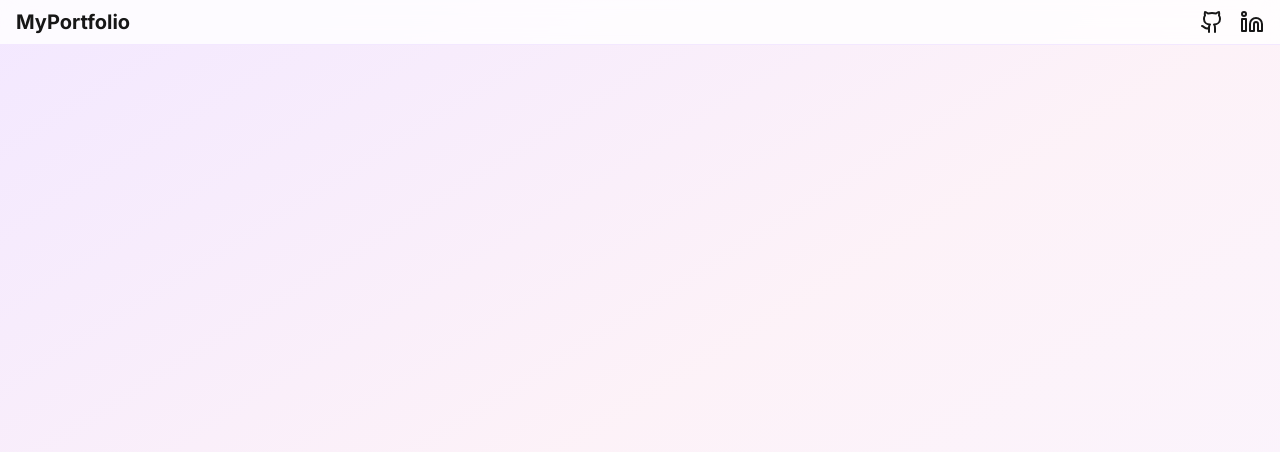
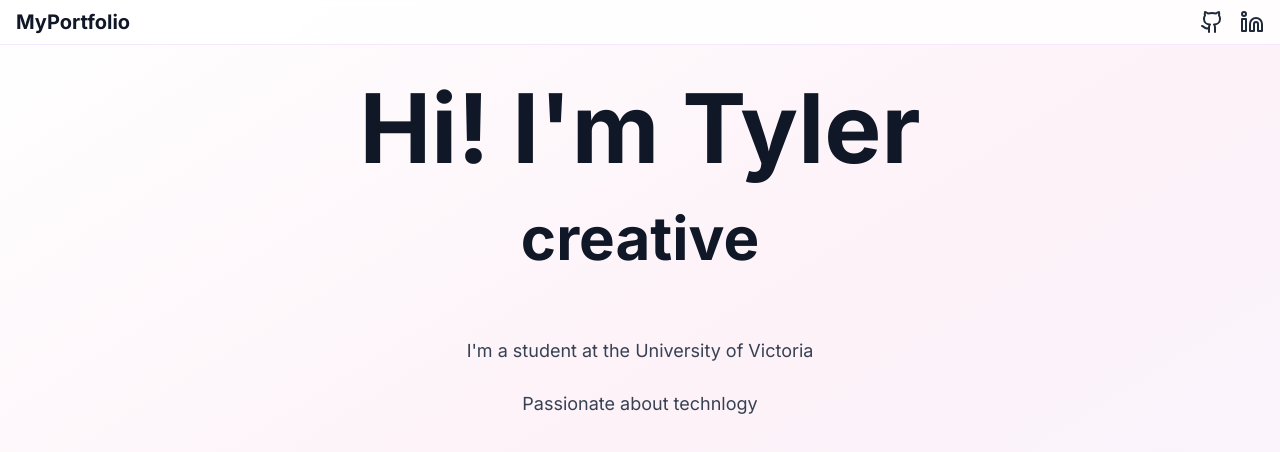
Before and after one commit to TylerLeHere/PersonalWebsite, a Next.js app in the folder mywebsite/: page / in a window 1280 px wide. Shown: the top 452 px of the page. Built offline with nearby package versions, Linux system fonts and the light colour scheme.

Commit message:
Added some typing logic

```diff
--- a/mywebsite/src/app/page.tsx
+++ b/mywebsite/src/app/page.tsx
@@ -1,11 +1,18 @@
 import Image from "next/image";
-import {Navigation} from "@/components/navigation"
+import { Navigation } from "@/components/navigation";
+import { HeroSec } from "@/components/hero-section";
 
 export default function Portfolio() {
   return (
-    <div className="min-h-screen bg-gradient-to-br from-purple-100 via-pink-50 to-purple-50">
+    <div className="min-h-screen bg-gradient-to-br via-pink-50 to-purple-50">
       <Navigation />
+      <HeroSec />
     </div>
+
+    /*
+    Build the Static Layout ("The Scaffolding"). Just focus on the page structure correctly
+
+    */
 
   );
 }
--- /dev/null
+++ b/mywebsite/src/components/hero-section.tsx
@@ -0,0 +1,41 @@
+"use client"
+import { useState, useEffect } from "react"
+export function HeroSec(){
+
+    //Create a state variable for the text
+    const [currentText, setCurrentText] = useState("")
+    const words = ["creative", "learner", "developer"] // Define our words
+    const targetWord = words[0]
+
+    useEffect(() => {
+        if (currentText === targetWord) return
+
+        const timeout = setTimeout(() => {
+        setCurrentText(targetWord.slice(0, currentText.length + 1))
+        }, 150)
+
+        return () => clearTimeout(timeout)
+    }, [currentText, targetWord])
+
+    return(
+        <section className="pt-20 text-center">
+            <div className="max-w-4xl mx-auto text-center">
+                <h1 className="text-6xl lg:text-8xl font-bold text-gray-900 mb-8">
+                    Hi! I'm Tyler
+                </h1>
+                <div className="text-4xl lg:text-6xl font-bold text-gray-900 mb-12 h-20">
+                    <span>{currentText}</span>
+                </div>
+
+                <div className="max-w-3xl mx-auto space-y-6 text-lg text-gray-700 leading-relaxed">
+                    <p>
+                        I'm a student at the University of Victoria
+                    </p>
+                    <p>
+                        Passionate about technlogy
+                    </p>
+                </div>
+            </div>
+        </section>
+    )
+}
--- a/mywebsite/src/components/navigation.tsx
+++ b/mywebsite/src/components/navigation.tsx
@@ -2,30 +2,35 @@ import { Github, Linkedin } from "lucide-react";
 
 export function Navigation() {
   return (
-    <nav className="fixed top-0 w-full bg-white/80 backdrop-blur-md z-50 border-b border-purple-100 px-4 py-2 flex justify-between items-center">
+    // Add dark mode classes for the background and border
+    <nav className="fixed top-0 w-full
+                   bg-white/80 dark:bg-gray-900/80
+                   backdrop-blur-md z-50
+                   border-b border-purple-100 dark:border-white/10
+                   px-4 py-2 flex justify-between items-center">
 
-
-      <div className="text-xl font-bold">
+      {/* Add dark mode class for the text color */}
+      <div className="text-xl font-bold text-gray-900 dark:text-gray-100">
         MyPortfolio
       </div>
-
 
       <div className="flex gap-4">
         <a
           href="https://github.com/TylerLeHere"
           target="_blank"
-          rel="noreferrer"
+          rel="noopener noreferrer"
           aria-label="GitHub Profile"
         >
-          <Github className="w-6 h-6 hover:text-purple-600 transition" />
+          {/* Icons inherit color, but we can be explicit */}
+          <Github className="w-6 h-6 text-gray-800 dark:text-gray-200 hover:text-purple-600 transition" />
         </a>
         <a
           href="https://www.linkedin.com/in/tyler-le-36331b1a7/"
           target="_blank"
-          rel="noreferrer"
+          rel="noopener noreferrer"
           aria-label="LinkedIn Profile"
         >
-          <Linkedin className="w-6 h-6 hover:text-purple-600 transition" />
+          <Linkedin className="w-6 h-6 text-gray-800 dark:text-gray-200 hover:text-purple-600 transition" />
         </a>
       </div>
 
```
